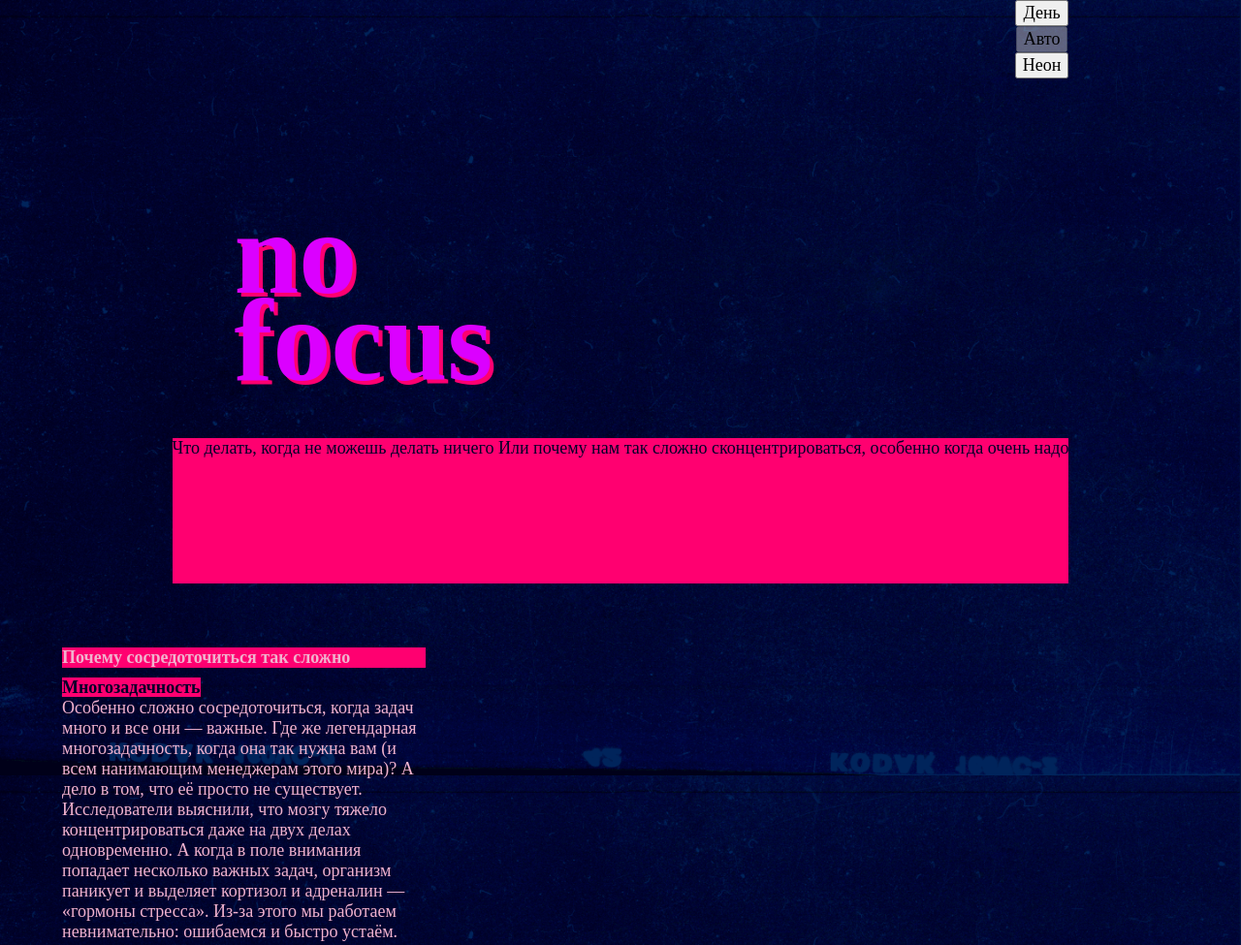
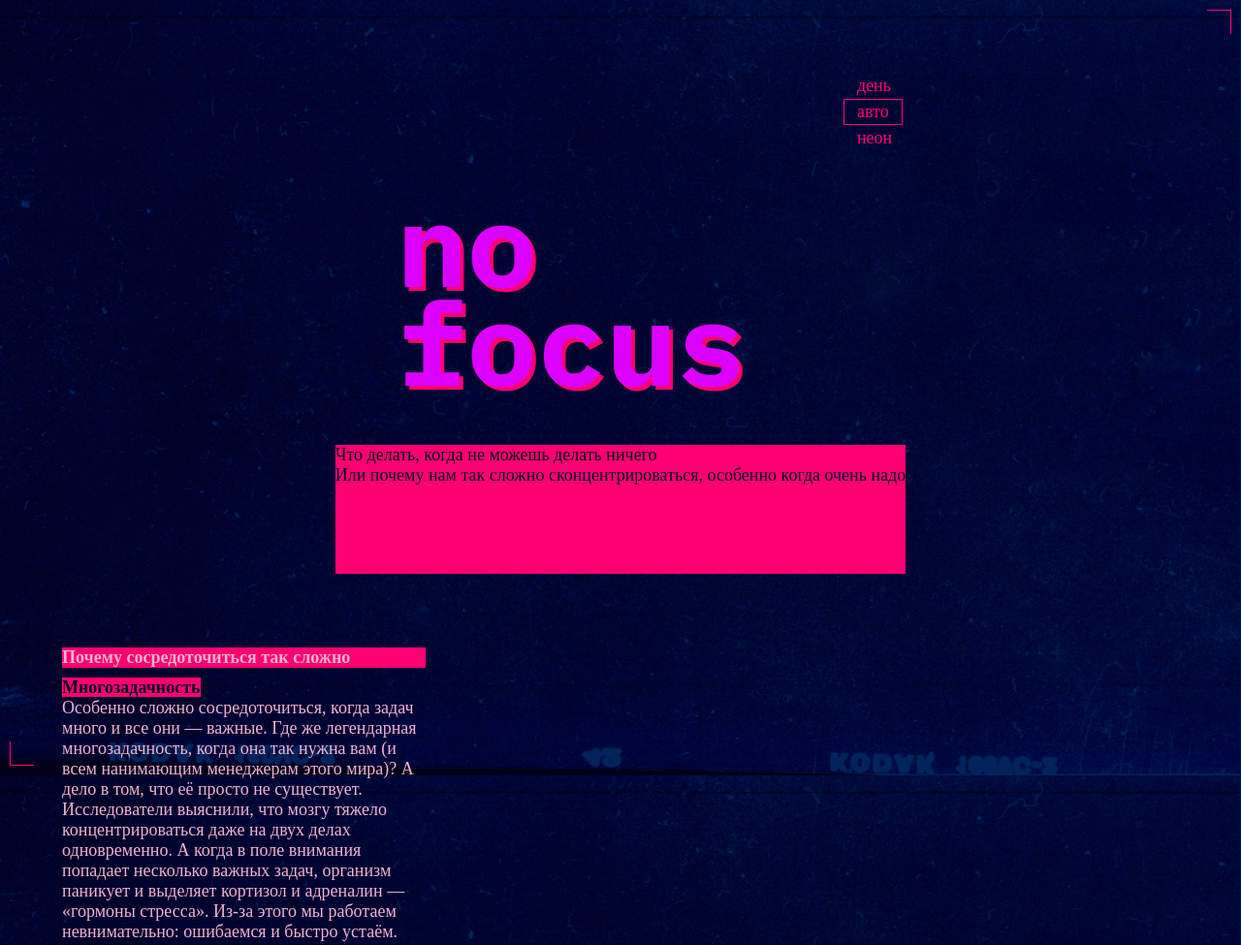
Before and after one commit to Vip-Rezident/slozhno-sosredotochitsya-fd, a plain HTML site: page index.html in a window 1280 px wide. Shown: the top 975 px of the page at 97% size. Drawn offline with Linux system fonts and the light colour scheme.

Commit message:
start 1.7

```diff
--- a/index.html
+++ b/index.html
@@ -7,12 +7,12 @@
     <meta name="viewport" content="width=device-width, initial-scale=1.0" />
     <title>Сложно сосредоточиться</title>
     <script src="./scripts/script.js"></script>
-    <link rel="stylesheet" href="./styles/globals.css" />
-    <link rel="stylesheet" href="./styles/variables.css" />
-    <link rel="stylesheet" href="./styles/style.css" />
-    <link rel="stylesheet" href="./styles/dark.css" />
-    <link rel="stylesheet" href="./styles/light.css" />
-    <link rel="stylesheet" href="./fonts/fonts.css" />
+    <link rel="stylesheet" href="/styles/globals.css" />
+    <link rel="stylesheet" href="/styles/variables.css" />
+    <link rel="stylesheet" href="/styles/style.css" />
+    <link rel="stylesheet" href="/styles/dark.css" />
+    <link rel="stylesheet" href="/styles/light.css" />
+    <link rel="stylesheet" href="/fonts/fonts.css" />
     <link rel="icon" type="./images/favicon.ico" href="favicon.ico" />
     <link rel="icon" type="./images/favicon.svg" href="icon.svg" />
     <link rel="icon" type="./images/mobile-icon.png" href="mobile-icon.png" />
@@ -45,11 +45,12 @@
           </li>
         </ul>
       </nav>
-      <h1 class="title content-section"><span class="title__text">no</span> focus</h1>
+      <h1 class="title content-section"><span class="title__union">no</span> focus</h1>
       <p class="title-decor">
-        Что делать, когда не можешь делать ничего Или почему нам так сложно
+        Что делать, когда не можешь делать ничего <br> Или почему нам так сложно
         сконцентрироваться, особенно когда очень надо
       </p>
+      <div class="header corner rec-label"></div>
     </header>
     <main class="content-section">
       <section class="card-section">
--- a/styles/globals.css
+++ b/styles/globals.css
@@ -10,6 +10,7 @@ body {
   min-inline-size: 375px;
   max-inline-size: 1440px;
   margin: 0 auto;
+  font-family: 'IBM Plex mono';
 }
 
 h1,
--- a/styles/style.css
+++ b/styles/style.css
@@ -3,17 +3,25 @@
   --dark-theme-bg-image: url("/images/cover-image-dark.png");
   --accent-color: #ff0070;
   --acccent-color-spec: #ff0070;
+  --acccent-color-button: #ff0070;
   --color-spec-element: rgba(255, 0, 112, 0.5);
   --text-color: #f1b2ce;
   --font-family: "IBM Plex mono" sans-serif;
   --title-color: #ab00ff;
+  --font-size: 18px;
+}
+
+@font-face {
+  font-family: 'IBM Plex mono'; /* Имя шрифта */
+  src: url('/fonts/IBMPlexMono-Bold.woff') format('woff'),
+       url('/fonts/IBMPlexMono-Regular.woff') format('woff');
+  font-weight: normal;
+  font-style: normal;
 }
 
 .page {
   /* сохраните в разметке и стилях класс page у тега body. Он удобен, чтобы составлять селекторы для разных цветовых тем. */
-  background-image: var(
-    --dark-theme-bg-image,
-    url("/images/cover-image-dark.png"));
+  background-image: var( --dark-theme-bg-image, url("/images/cover-image-dark.png"));
   background-position: center; /* Центрируем изображение */
   background-size: cover; /* Растягиваем изображение, сохраняя пропорции */
   background-attachment: fixed; /* Приклеили */
@@ -22,6 +30,49 @@
   font-size: var(--main-font-size, 1.125rem); /* Добавляем резиновый шрифт */
   font-family: var(--font-family, sans-serif);
 }
+
+.header {
+  display: grid;
+  grid-template-rows: 1fr min-content 1fr;
+  font-family: var(--font-family);
+  color: var(--accent-color);
+  justify-self: center;
+  align-self: center;
+}
+
+.header__theme-menu {
+  align-self: flex-start;
+  justify-self: right;
+  margin-top: 75px;
+
+}
+
+.header__theme-menu-button{
+  text-transform: lowercase;
+  background-color: transparent;
+  border: 1px solid transparent;
+  padding: 2px 13px;
+  cursor: pointer;
+}
+
+.header__theme-menu-button_active{
+  pointer-events: none;
+  border: 1px solid currentColor;
+}
+
+.header__theme-menu-button:hover{
+ border-color: var(--accent-color-button);
+}
+
+.header__theme-menu-button:focus{
+  outline: none; /* Убираем стандартный контур фокуса */
+  border-bottom: 1px solid var(--acccent-color-button); /* Добавляем рамку снизу */
+}
+
+.header__theme-menu-button:focus-visible{
+border-bottom-color: currentColor;
+}
+
 
 .decorated-zone {
   min-width: 375px;
@@ -33,19 +84,37 @@
   padding: 0 5vi; /* отступ с права и с лева */
 }
 
-.header {
-  display: grid;
-  grid-template-rows: 1fr min-content 1fr;
-  text-align: center;
-  font-family: var(--font-family);
-  justify-self: center;
-  align-self: center;
+.corner::before { /* верхний правый уголок */
+  content: "";
+  color: #ff0070;
+  position: absolute;
+  top: 10px;
+  right: 10px;
+  width: 25px; /* Ширина уголка */
+  height: 25px; /* Высота уголка */
+  border-top: 1px solid #ff0070; /* Верхняя граница */
+  border-right: 1px solid #ff0070; /* Правая граница */
 }
 
-.header__theme-menu {
-  align-self: flex-start;
-  justify-self: right;
-  font-family: var(--font-family);
+.corner::after { /* нижний левый уголок */
+  content: "";
+  position: absolute;
+  bottom: 10px;
+  left: 10px;
+  width: 25px; /* Ширина уголка */
+  height: 25px; /* Высота уголка */
+  border-bottom: 1px solid #ff0070; /* Нижняя граница */
+  border-left: 1px solid #ff0070; /* Левая граница */
+}
+
+.rec-label { /* REC */
+  padding-right: 40px;
+  padding-top: 50px;
+  top: 30px;
+  right: 40px;
+  padding: 5px;
+  color: #ff0070;
+  font-size: 18px; /* Размер шрифта */
 }
 
 .title {
@@ -55,11 +124,11 @@
   font-size: clamp(7.25rem, 7.0115rem + 1.0178vw, 7.5rem);
   color: #db00ff;
   text-shadow: 4px 4px 0 var(--accent-color);
-  font-family: var(--font-family);
-  line-height: .75;
+  font-family: 'IBM Plex mono';
+  line-height: .85;
   margin-bottom: 55px;
 }
-.title__text{
+.title .title__union{
   display: block;
   justify-self: left;
 
@@ -77,11 +146,13 @@
 }
 
 .title-decor {
+  display: flex;
   background-color: var(--accent-color);
   font-size: 18px;
   color: #000028;
   font-family: var(--font-family);
   margin-bottom: 66px;
+
 }
 
 .card-section {
@@ -96,7 +167,10 @@
 
 .content__text-block {
   /* блок */
-  font-size: 18px;
+  align-self: center;
+  padding-bottom: 4vw; /* 15px */
+  min-height: var(--font-size);
+
 }
 
 .content__text-title {
@@ -151,7 +225,7 @@
   grid-auto-flow: column; /* Указывает, что элементы должны располагаться в строках */
   gap: 13px; /* Расстояние между элементами */
   height: 100vh; /* Высота блока равна высоте окна браузера */
-
+  font-weight: bold;
   flex-direction: column;
   align-items: center;
   justify-content: center;
```
